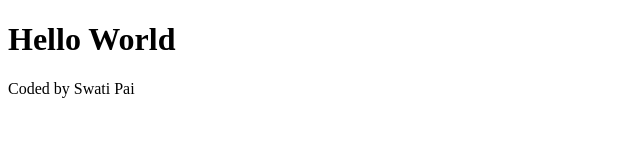
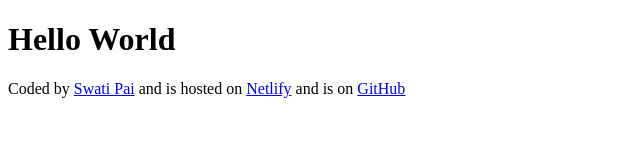
Before and after one commit to SwatiPaiGhatkar/Meteo-App, a plain HTML site: page index.html in a window 1280 px wide. Shown: the whole page, without its empty margins (0-640 px from the left). Drawn offline with Linux system fonts and the light colour scheme.

Commit message:
Added Footer with links

```diff
--- a/index.html
+++ b/index.html
@@ -7,6 +7,17 @@
   </head>
   <body>
     <h1>Hello World</h1>
-    <footer>Coded by Swati Pai</footer>
+    <footer>
+      Coded by
+      <a href="https://github.com/SwatiPaiGhatkar" target="_blank">Swati Pai</a>
+      and is hosted on
+      <a href="https://meteo-weatherapp.netlify.app/" target="_blank">
+        Netlify</a
+      >
+      and is on
+      <a href="https://github.com/SwatiPaiGhatkar/Meteo-App" target="_blank"
+        >GitHub</a
+      >
+    </footer>
   </body>
 </html>
```
